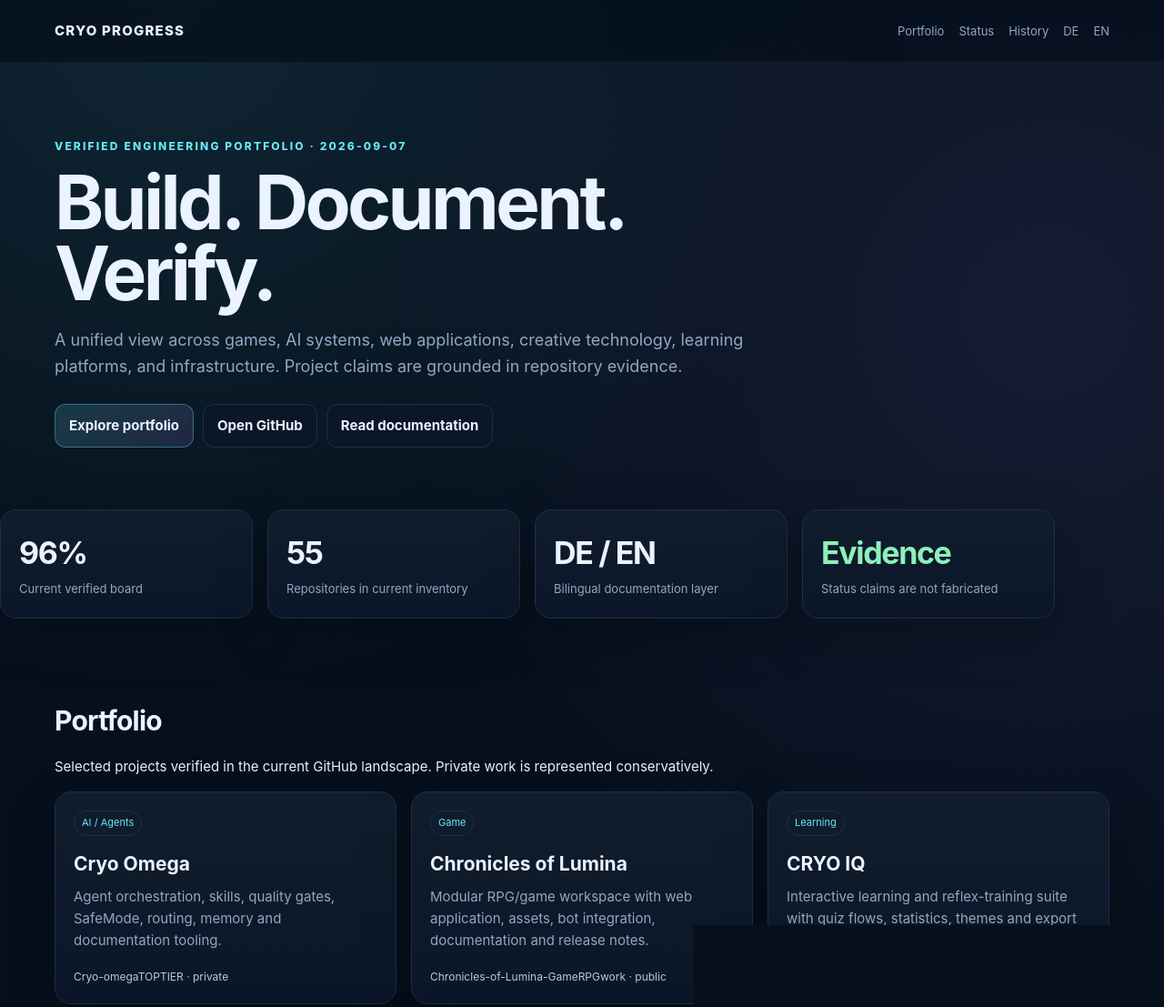
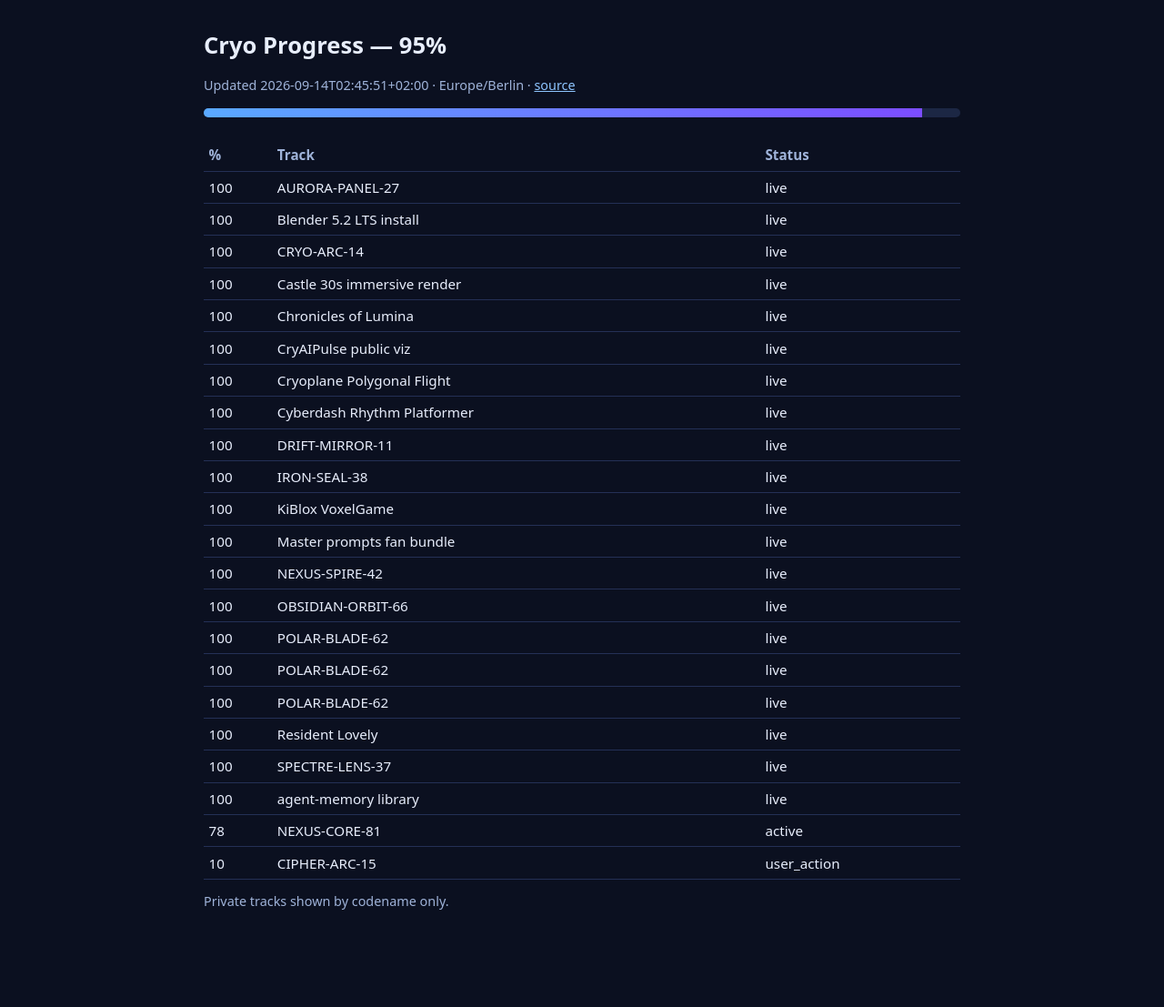
Before and after one commit to Pierreg99/progress, a plain HTML site: page site/index.html in a window 1280 px wide. Shown: the top 1107 px of the page at 91% size. After the commit the page ends 1032 px from the top, so only its background shows below. Drawn offline with Linux system fonts and the light colour scheme.

Commit message:
chore: regenerate board for NEXUS-CORE-81; scrub site leak

```diff
--- a/site/index.html
+++ b/site/index.html
@@ -1,35 +1,31 @@
 <!doctype html>
 <html lang="en">
 <head>
-<meta charset="utf-8" />
-<meta name="viewport" content="width=device-width,initial-scale=1" />
-<meta name="theme-color" content="#08111f" />
-<meta name="description" content="Cryo Progress — engineering portfolio, verified project landscape, and documentation hub." />
-<title>Cryo Progress — Portfolio</title>
-<style>
-:root{color-scheme:dark;--bg:#06101d;--panel:#0b1728;--panel2:#0e1d31;--text:#eaf3ff;--muted:#91a7c2;--line:#1b3048;--accent:#67e8f9;--accent2:#a78bfa;--ok:#8ef0bb;--warn:#f6d365;--shadow:0 18px 55px rgba(0,0,0,.28);font:15px/1.6 Inter,ui-sans-serif,system-ui,-apple-system,BlinkMacSystemFont,"Segoe UI",sans-serif}
-*{box-sizing:border-box}html{scroll-behavior:smooth}body{margin:0;background:radial-gradient(circle at 15% 0%,rgba(103,232,249,.1),transparent 30%),radial-gradient(circle at 90% 15%,rgba(167,139,250,.1),transparent 32%),var(--bg);color:var(--text)}a{color:inherit;text-decoration:none}.wrap{width:min(1160px,calc(100% - 32px));margin:auto}.nav{position:sticky;top:0;z-index:10;background:rgba(6,16,29,.78);backdrop-filter:blur(16px);border-bottom:1px solid rgba(255,255,255,.05)}.navin{min-height:68px;display:flex;align-items:center;justify-content:space-between;gap:18px}.brand{font-weight:800;letter-spacing:.08em;text-transform:uppercase}.navlinks{display:flex;gap:16px;color:var(--muted);font-size:13px}.navlinks a:hover{color:var(--text)}
-.hero{padding:82px 0 48px}.eyebrow{color:var(--accent);font-size:12px;text-transform:uppercase;letter-spacing:.18em;font-weight:800}.hero h1{font-size:clamp(42px,7vw,82px);line-height:.95;margin:14px 0 20px;max-width:880px;letter-spacing:-.045em}.hero p{max-width:760px;color:var(--muted);font-size:18px}.actions{display:flex;flex-wrap:wrap;gap:10px;margin-top:26px}.btn{display:inline-flex;align-items:center;gap:8px;padding:11px 15px;border:1px solid var(--line);border-radius:12px;background:var(--panel);font-weight:700}.btn.primary{background:linear-gradient(135deg,rgba(103,232,249,.16),rgba(167,139,250,.14));border-color:rgba(103,232,249,.34)}
-.grid{display:grid;gap:16px}.metrics{grid-template-columns:repeat(4,1fr);margin:20px 0 58px}.card{background:linear-gradient(180deg,rgba(255,255,255,.025),transparent),var(--panel);border:1px solid var(--line);border-radius:18px;padding:20px;box-shadow:var(--shadow)}.metric strong{display:block;font-size:34px;letter-spacing:-.04em}.metric span{color:var(--muted);font-size:13px}.section{padding:30px 0 70px}.section h2{font-size:30px;margin:0 0 8px;letter-spacing:-.025em}.section>p{color:var(--muted);margin-top:0}.projects{grid-template-columns:repeat(3,1fr)}.project{min-height:220px;display:flex;flex-direction:column;justify-content:space-between}.tag{display:inline-flex;padding:4px 8px;border:1px solid var(--line);border-radius:999px;font-size:11px;color:var(--accent)}.project h3{font-size:21px;margin:14px 0 8px}.project p{color:var(--muted);margin:0}.project .foot{margin-top:18px;color:#b9c8da;font-size:12px}.status{color:var(--ok)}
-.timeline{border-left:1px solid var(--line);margin-left:8px;padding-left:22px}.event{position:relative;padding:0 0 24px}.event:before{content:"";position:absolute;left:-29px;top:7px;width:10px;height:10px;border-radius:50%;background:var(--accent);box-shadow:0 0 0 5px var(--bg)}.event h3{margin:0 0 4px}.event time{color:var(--muted);font-size:12px}.note{color:var(--muted);font-size:13px}.footer{border-top:1px solid var(--line);padding:24px 0 40px;color:var(--muted);font-size:13px}.langs{display:flex;gap:8px;flex-wrap:wrap}.lang{padding:6px 9px;border-radius:999px;background:var(--panel2);border:1px solid var(--line);font-size:12px}
-@media(max-width:900px){.metrics{grid-template-columns:repeat(2,1fr)}.projects{grid-template-columns:1fr 1fr}}@media(max-width:640px){.navlinks{display:none}.hero{padding-top:60px}.metrics,.projects{grid-template-columns:1fr}.wrap{width:min(100% - 22px,1160px)}.hero p{font-size:16px}}
-@media(prefers-reduced-motion:reduce){html{scroll-behavior:auto}}
-</style>
+  <meta charset="utf-8" />
+  <meta name="viewport" content="width=device-width, initial-scale=1" />
+  <title>Cryo Progress — 95%</title>
+  <style>
+    :root { color-scheme: dark; font-family: ui-sans-serif, system-ui, sans-serif; }
+    body { margin: 2rem auto; max-width: 52rem; padding: 0 1rem; background: #0b1020; color: #e8eefc; }
+    h1 { font-size: 1.6rem; }
+    .bar { height: 10px; background: #1c2744; border-radius: 999px; overflow: hidden; margin: 1rem 0 1.5rem; }
+    .bar > span { display: block; height: 100%; width: 95%; background: linear-gradient(90deg,#5aa9ff,#7c4dff); }
+    table { width: 100%; border-collapse: collapse; font-size: 0.95rem; }
+    th, td { text-align: left; padding: 0.45rem 0.35rem; border-bottom: 1px solid #243056; }
+    th { color: #9fb3d9; font-weight: 600; }
+    td:first-child { width: 4rem; font-variant-numeric: tabular-nums; }
+    a { color: #8ec5ff; }
+    .meta { color: #9fb3d9; font-size: 0.9rem; }
+  </style>
 </head>
 <body>
-<nav class="nav"><div class="wrap navin"><a class="brand" href="#top">Cryo Progress</a><div class="navlinks"><a href="#portfolio">Portfolio</a><a href="#status">Status</a><a href="#history">History</a><a href="index.de.html">DE</a><a href="index.en.html">EN</a></div></div></nav>
-<main id="top">
-<section class="hero"><div class="wrap"><div class="eyebrow">Verified engineering portfolio · 2026-09-07</div><h1>Build. Document. Verify.</h1><p>A unified view across games, AI systems, web applications, creative technology, learning platforms, and infrastructure. Project claims are grounded in repository evidence.</p><div class="actions"><a class="btn primary" href="#portfolio">Explore portfolio</a><a class="btn" href="https://github.com/Pierreg99/progress">Open GitHub</a><a class="btn" href="README.en.md">Read documentation</a></div></div></section>
-<section class="wrap grid metrics" id="status"><div class="card metric"><strong>96%</strong><span>Current verified board</span></div><div class="card metric"><strong>55</strong><span>Repositories in current inventory</span></div><div class="card metric"><strong>DE / EN</strong><span>Bilingual documentation layer</span></div><div class="card metric"><strong class="status">Evidence</strong><span>Status claims are not fabricated</span></div></section>
-<section class="section" id="portfolio"><div class="wrap"><h2>Portfolio</h2><p>Selected projects verified in the current GitHub landscape. Private work is represented conservatively.</p><div class="grid projects">
-<article class="card project"><div><span class="tag">AI / Agents</span><h3>Cryo Omega</h3><p>Agent orchestration, skills, quality gates, SafeMode, routing, memory and documentation tooling.</p></div><div class="foot">Cryo-omegaTOPTIER · private</div></article>
-<article class="card project"><div><span class="tag">Game</span><h3>Chronicles of Lumina</h3><p>Modular RPG/game workspace with web application, assets, bot integration, documentation and release notes.</p></div><div class="foot">Chronicles-of-Lumina-GameRPGwork · public</div></article>
-<article class="card project"><div><span class="tag">Learning</span><h3>CRYO IQ</h3><p>Interactive learning and reflex-training suite with quiz flows, statistics, themes and export paths.</p></div><div class="foot">CryoIQ-Machala-Suite-Reflex-Trainer</div></article>
-<article class="card project"><div><span class="tag">Web</span><h3>AGI-3 Website</h3><p>Research-style frontend presenting compositional multi-agent architecture, routing metrics and system evidence.</p></div><div class="foot">Agi3-Website</div></article>
-<article class="card project"><div><span class="tag">Creative</span><h3>Cryo Media Pro</h3><p>Media suite with themed UI, CryoBridge, observability, media pipeline and WASM DSP components.</p></div><div class="foot">CryoMediaPro-MediaSuite</div></article>
-<article class="card project"><div><span class="tag">Games</span><h3>Voxel / Rhythm / Flight</h3><p>Interactive game experiments spanning voxel gameplay, rhythm platforming and polygonal flight.</p></div><div class="foot">KiBlox · Cyberdash · Cryoplane</div></article>
-</div></div></section>
-<section class="section"><div class="wrap"><h2>Engineering surface</h2><p>The portfolio is intentionally documentation-first.</p><div class="card"><div class="langs"><span class="lang">JavaScript / TypeScript</span><span class="lang">Python</span><span class="lang">React</span><span class="lang">Vite</span><span class="lang">Node.js</span><span class="lang">Three.js</span><span class="lang">Blender</span><span class="lang">Docker</span><span class="lang">MySQL / Drizzle</span><span class="lang">HTML / CSS</span></div></div></div></section>
-<section class="section" id="history"><div class="wrap"><h2>Documentation history</h2><p>Recent documentation modernization in this portfolio repository.</p><div class="timeline"><div class="event"><time>2026-09-07</time><h3>Bilingual portfolio layer</h3><div class="note">Added German and English README navigation plus dedicated portfolio pages.</div></div><div class="event"><time>2026-09-07</time><h3>Repository documentation audit</h3><div class="note">Verified inventory and recorded README, changelog, progress and verification gaps.</div></div><div class="event"><time>2026-09-07</time><h3>Missing documentation repaired</h3><div class="note">Expanded documentation for Card V2, MediaSuite and PC Builder while preserving historical files.</div></div></div></div></section>
-</main><footer class="footer"><div class="wrap">Cryo Progress · Pierreg99 · Europe/Berlin · <a href="https://github.com/Pierreg99/progress">GitHub</a></div></footer>
-</body></html>
+  <h1>Cryo Progress — 95%</h1>
+  <p class="meta">Updated 2026-09-14T02:45:51+02:00 · Europe/Berlin · <a href="https://github.com/Pierreg99/progress">source</a></p>
+  <div class="bar" aria-label="Overall 95%"><span></span></div>
+  <table>
+    <thead><tr><th>%</th><th>Track</th><th>Status</th></tr></thead>
+    <tbody><tr><td>100</td><td>AURORA-PANEL-27</td><td>live</td></tr><tr><td>100</td><td>Blender 5.2 LTS install</td><td>live</td></tr><tr><td>100</td><td>CRYO-ARC-14</td><td>live</td></tr><tr><td>100</td><td>Castle 30s immersive render</td><td>live</td></tr><tr><td>100</td><td>Chronicles of Lumina</td><td>live</td></tr><tr><td>100</td><td>CryAIPulse public viz</td><td>live</td></tr><tr><td>100</td><td>Cryoplane Polygonal Flight</td><td>live</td></tr><tr><td>100</td><td>Cyberdash Rhythm Platformer</td><td>live</td></tr><tr><td>100</td><td>DRIFT-MIRROR-11</td><td>live</td></tr><tr><td>100</td><td>IRON-SEAL-38</td><td>live</td></tr><tr><td>100</td><td>KiBlox VoxelGame</td><td>live</td></tr><tr><td>100</td><td>Master prompts fan bundle</td><td>live</td></tr><tr><td>100</td><td>NEXUS-SPIRE-42</td><td>live</td></tr><tr><td>100</td><td>OBSIDIAN-ORBIT-66</td><td>live</td></tr><tr><td>100</td><td>POLAR-BLADE-62</td><td>live</td></tr><tr><td>100</td><td>POLAR-BLADE-62</td><td>live</td></tr><tr><td>100</td><td>POLAR-BLADE-62</td><td>live</td></tr><tr><td>100</td><td>Resident Lovely</td><td>live</td></tr><tr><td>100</td><td>SPECTRE-LENS-37</td><td>live</td></tr><tr><td>100</td><td>agent-memory library</td><td>live</td></tr><tr><td>78</td><td>NEXUS-CORE-81</td><td>active</td></tr><tr><td>10</td><td>CIPHER-ARC-15</td><td>user_action</td></tr></tbody>
+  </table>
+  <p class="meta">Private tracks shown by codename only.</p>
+</body>
+</html>
```
Also changed, not shown: site/account.json (+5 -4 lines), site/progress.json (+10 -2 lines), 2 other files.
